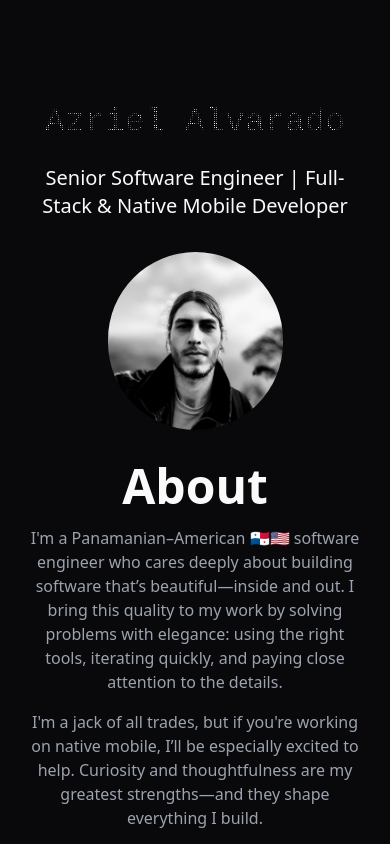
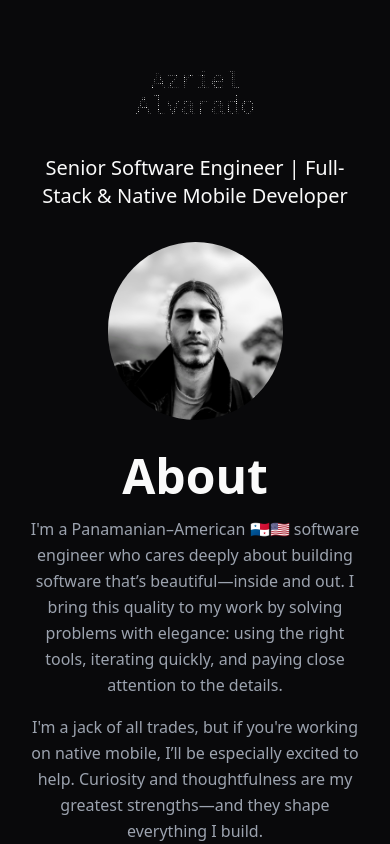
Before and after one commit to L33thaxor118/portfolio, a Next.js app: page / in a window 390 px wide. Shown: the top 844 px of the page. Built offline with nearby package versions, Linux system fonts and the light colour scheme.

Commit message:
Fix for mobile

```diff
--- a/src/app/page.tsx
+++ b/src/app/page.tsx
@@ -88,14 +88,14 @@ const svgMask = `
 `
 
 const svgMaskSmallScreen = `
-<svg xmlns="http://www.w3.org/2000/svg" viewBox="0 -10 270 30" fill="none">
+<svg xmlns="http://www.w3.org/2000/svg" viewBox="0 0 350 100" fill="none">
     <style>
     .text {
-      font: 30px monospace;
+      font: 50px monospace;
     }
   </style>
-<text x="0" y="20" class="text" fill="#F97316">Azriel</text>
-<text x="0" y="40" class="text" fill="#F97316">Alvarado</text>
+<text x="85" y="50" class="text" fill="#F97316">Azriel</text>
+<text x="55" y="100" class="text" fill="#F97316">Alvarado</text>
 </svg>
 `
 
@@ -110,18 +110,26 @@ export default function Portfolio() {
                         colors={[
                             [255, 255, 255],
                         ]}
-                        svgMask={svgMask}
+                        svgMask={svgMaskSmallScreen}
                         totalSize={2}
                         dotSize={1}
                         maxFps={30}
+                        height={50}
+                        width={175}
                     />
-                    <p className="text-xl mb-4">Senior Software Engineer | Full-Stack & Native Mobile
+                    <p className="text-xl mb-4 mt-10">Senior Software Engineer | Full-Stack & Native Mobile
                         Developer</p>
                     <img src={"me.jpeg"} alt={"idk"} width={175} height={175} className={"rounded-full mt-4"}/>
 
                     <h2 className="text-5xl font-bold mb-4 mt-8">About</h2>
-                    <p className="text-gray-400 mb-4 max-w-[600]">I'm a Panamanian–American 🇵🇦🇺🇸 software engineer who cares deeply about building software that’s beautiful—inside and out. I bring this quality to my work by solving problems with elegance: using the right tools, iterating quickly, and paying close attention to the details.</p>
-                    <p className="text-gray-400 mb-4 max-w-[600]">I'm a jack of all trades, but if you're working on native mobile, I’ll be especially excited to help. Curiosity and thoughtfulness are my greatest strengths—and they shape everything I build.</p>
+                    <p className="text-gray-400 mb-4 max-w-[600px] leading-relaxed">I'm a Panamanian–American 🇵🇦🇺🇸 software engineer who
+                        cares deeply about building software that’s beautiful—inside and out. I bring this quality to my
+                        work by solving problems with elegance: using the right tools, iterating quickly, and paying
+                        close attention to the details.</p>
+                    <p className="text-gray-400 mb-4 max-w-[600px] leading-relaxed">
+                        I'm a jack of all trades, but if you're working on native mobile, I’ll be especially excited to
+                        help. Curiosity and thoughtfulness are my greatest strengths—and they shape everything I build.
+                    </p>
                     <Link href={"resume.pdf"} target="_blank" rel="noopener noreferrer"
                           className={buttonVariants({variant: "outline"})}>
                         <FaFileAlt/> Resume
@@ -133,7 +141,7 @@ export default function Portfolio() {
                 <SkillGrid/>
             </section>
             <section className="mt-12 text-center py-12">
-                <h2 className="text-5xl font-bold mb-8 mt-2">Projects</h2>
+            <h2 className="text-5xl font-bold mb-8 mt-2">Projects</h2>
                 <div className="grid grid-cols-1 sm:grid-cols-2 lg:grid-cols-3 gap-6 p-4 max-w-3xl m-auto">
                     {
                         projects.map((project) =>
--- a/src/components/logoshader/index.tsx
+++ b/src/components/logoshader/index.tsx
@@ -7,6 +7,8 @@ export interface LogoDotsShaderProps {
     dotSize?: number;
     maxFps?: any;
     svgMask?: string;
+    height: number;
+    width: number;
 }
 
 function createShader(
@@ -439,7 +441,7 @@ const LogoDotsShader = (props: LogoDotsShaderProps) => {
         };
     }, [fragmentSource, uniforms, maxFps, svgMask]);
 
-    return <canvas height={100} ref={canvasRef} />;
+    return <canvas height={props.height} width={props.width} ref={canvasRef} />;
 };
 
 export default LogoDotsShader;
```
